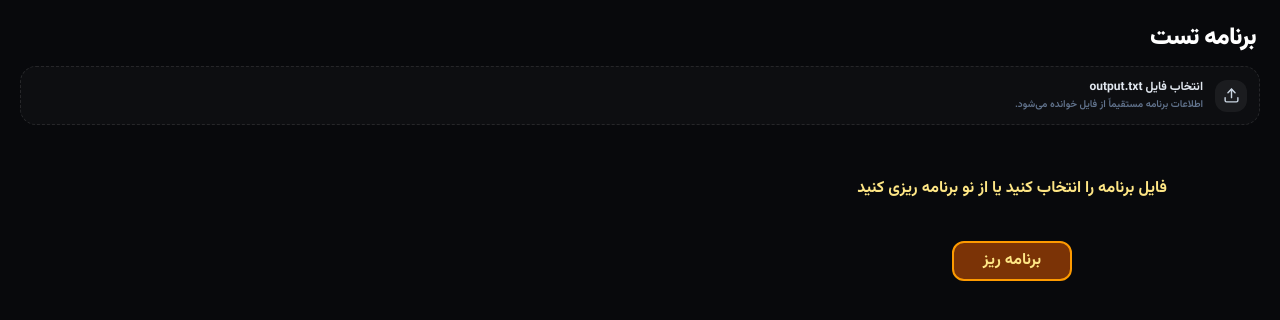
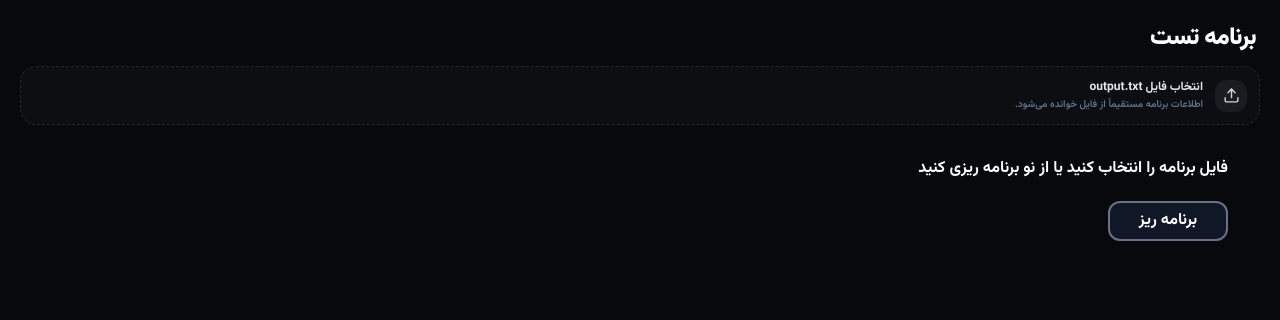
Before and after one commit to 0XiSi/study-analyzer, a Next.js app: page / in a window 1280 px wide. Shown: the top 320 px of the page. Built offline with nearby package versions, Linux system fonts and the light colour scheme.

Commit message:
perfect things

```diff
--- a/app/page.tsx
+++ b/app/page.tsx
@@ -1130,19 +1130,19 @@ export default function Page() {
           </div>
         </label>
 
-        {days.length > 0 && (
-          <div className="mb-4 flex justify-start">
-            <button
-              type="button"
-              onClick={sendBackToStudio}
-              className="inline-flex items-center gap-2 rounded-xl border border-blue-400/20 bg-blue-500/10 px-3 py-2.5 font-vazirmatn text-xs font-bold text-blue-200 transition hover:border-blue-300/30 hover:bg-blue-500/15"
-              title="بازگرداندن متن دقیق output.txt به استودیو"
-            >
-              <ArrowLeft size={15} />
-              بازگرداندن خروجی به استودیو
-            </button>
-          </div>
-        )}
+        {/*{days.length > 0 && (*/}
+        {/*  <div className="mb-4 flex justify-start">*/}
+        {/*    <button*/}
+        {/*      type="button"*/}
+        {/*      onClick={sendBackToStudio}*/}
+        {/*      className="inline-flex items-center gap-2 rounded-xl border border-blue-400/20 bg-blue-500/10 px-3 py-2.5 font-vazirmatn text-xs font-bold text-blue-200 transition hover:border-blue-300/30 hover:bg-blue-500/15"*/}
+        {/*      title="بازگرداندن متن دقیق output.txt به استودیو"*/}
+        {/*    >*/}
+        {/*      <ArrowLeft size={15} />*/}
+        {/*      بازگرداندن خروجی به استودیو*/}
+        {/*    </button>*/}
+        {/*  </div>*/}
+        {/*)}*/}
 
         {/* Error */}
         {error && (
@@ -1274,13 +1274,13 @@ export default function Page() {
 
         {/* Empty state */}
         {days.length === 0 && !error && (
-          <div className={'flex-col-reverse justify-between items-center w-[40%] text-amber-200'}>
-            <div className="py-10 text-center font-vazirmatn font-bold text-10">
+          <div className={'flex-col-reverse justify-start items-start pr-8 w-[40%] text-white'}>
+            <div className="py-5 text-start font-vazirmatn font-bold text-10">
               فایل برنامه را انتخاب کنید
               یا از نو برنامه ریزی کنید
             </div>
-            <div className={'flex justify-center items-center gap-2'}>
-              <Link className={"border-2 border-amber-500 rounded-xl bg-amber-900 w-30 h-10 font-vazirmatn font-bold text-10 flex justify-center items-center"} href={'/planner'}>برنامه ریز</Link>
+            <div className={'flex justify-start items-center gap-2'}>
+              <Link className={"border-2 border-gray-500 rounded-xl bg-gray-900 w-30 h-10 font-vazirmatn font-bold text-10 flex justify-center items-center"} href={'/planner'}>برنامه ریز</Link>
             </div>
           </div>
         )}
```
